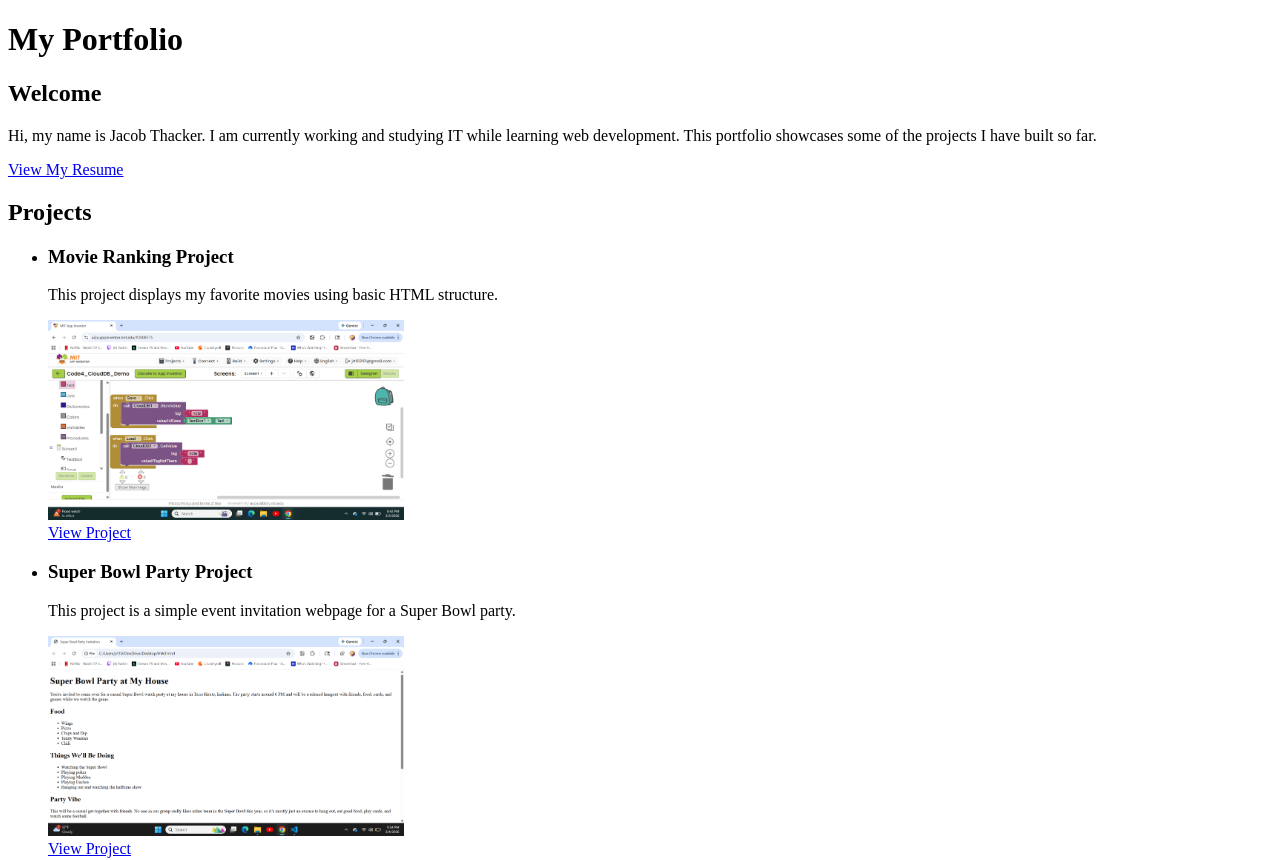
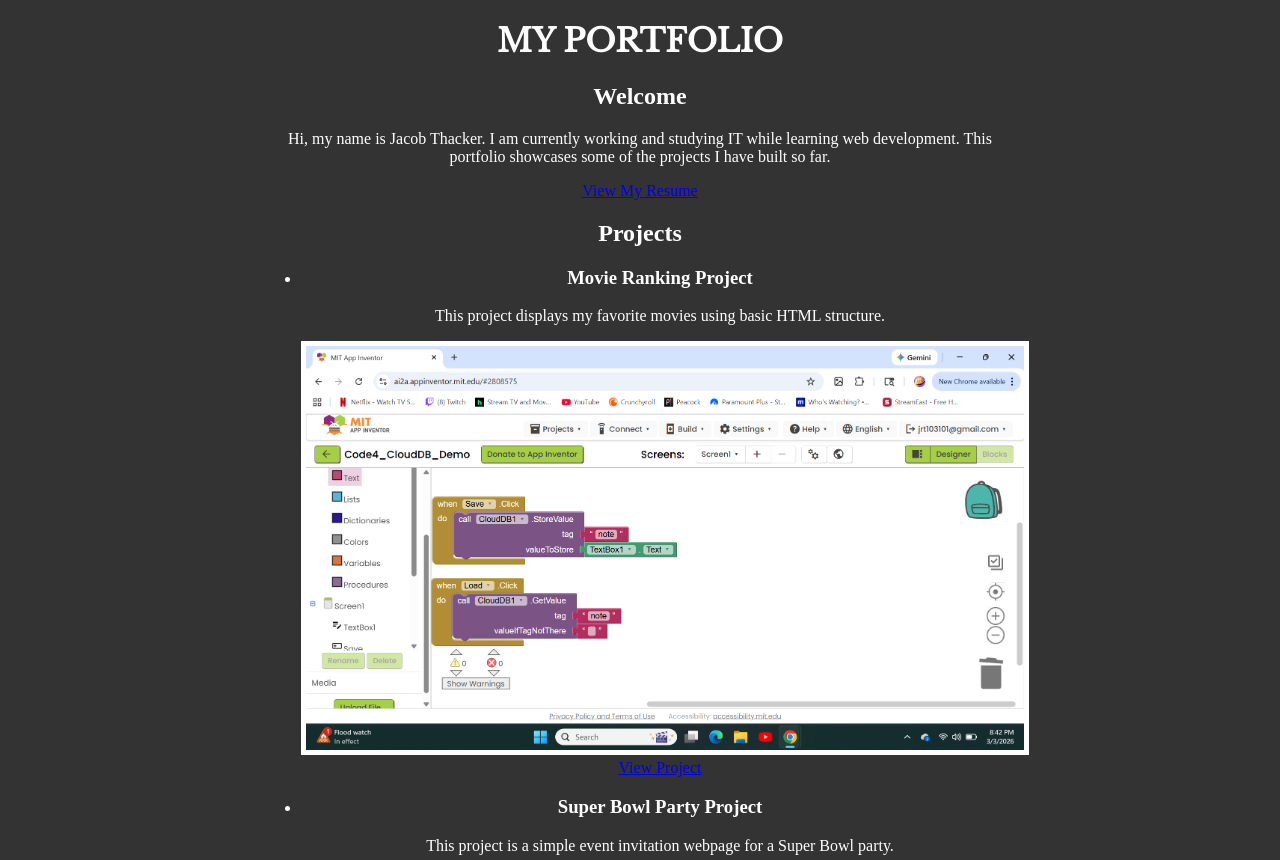
Before and after one commit to JacobThacker64/portfilio, a plain HTML site: page index.html in a window 1280 px wide. Shown: the top 860 px of the page. Drawn offline with nearby package versions, Linux system fonts and the light colour scheme.

Commit message:
Add files via upload

```diff
--- a/index.html
+++ b/index.html
@@ -2,8 +2,13 @@
 <html>
 <head>
     <title>My Portfolio</title>
+
+    <link rel="stylesheet" href="styles.css">
+
+    <link href="https://fonts.googleapis.com/css2?family=Libre+Baskerville&display=swap" rel="stylesheet">
 </head>
 <body>
+    <div>
 
         <h1>My Portfolio</h1>
 
@@ -22,7 +27,7 @@
             <li>
                 <h3>Movie Ranking Project</h3>
                 <p>This project displays my favorite movies using basic HTML structure.</p>
-            <img src="movie.png" height="200">
+                <img src="assets/images/movie.png">
                 <br>
                 <a href="#">View Project</a>
             </li>
@@ -30,7 +35,7 @@
             <li>
                 <h3>Super Bowl Party Project</h3>
                 <p>This project is a simple event invitation webpage for a Super Bowl party.</p>
-            <img src="sbparty.png" height="200">
+                <img src="assets/images/sbparty.png">
                 <br>
                 <a href="#">View Project</a>
             </li>
@@ -45,8 +50,11 @@
         <p>
             Email: jthacker10@sycamores.indstate.edu
         </p>
+
         <footer>
             <p>© 2026 Jacob Thacker</p>
         </footer>
+
+    </div>
 </body>
 </html>
--- /dev/null
+++ b/styles.css
@@ -0,0 +1,21 @@
+body {
+    background-color: #333333;
+    text-align: center;
+    color: white;
+}
+
+h1 {
+    font-family: 'Libre Baskerville', serif;
+    text-transform: uppercase;
+    color: white;
+}
+
+img {
+    border: 5px solid white;
+    width: 100%;
+}
+
+div {
+    width: 60%;
+    margin-left: 20%;
+}
```
Also changed, not shown: Assets/Images/movie.png (added), Assets/Images/sbparty.png (added). Lines whose indentation alone changed are shown as unchanged.
